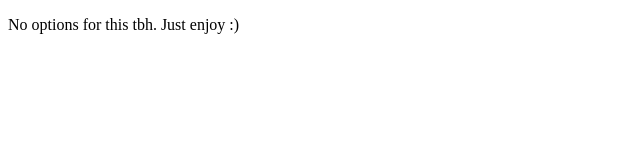
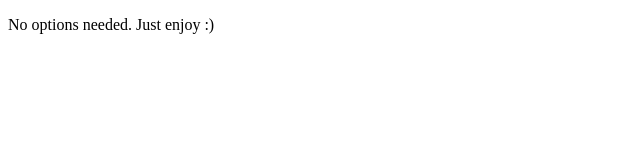
Before and after one commit to cihankoseoglu/videospeed, a browser extension: page options.html in a window 1280 px wide. Shown: the full height of the page, 0-640 px from the left. Drawn offline with Linux system fonts and the light colour scheme.

Commit message:
Edit options

```diff
--- a/options.html
+++ b/options.html
@@ -4,7 +4,7 @@
   </head>
   <body>
     <div>
-      <p>No options for this tbh. Just enjoy :)</p>
+      <p>No options needed. Just enjoy :)</p>
     </div>
   </body>
   <script src="src/js/options.js"></script>
--- a/src/js/popup.js
+++ b/src/js/popup.js
@@ -68,4 +68,4 @@ document.querySelector('.button-reset').addEventListener('click', () => {
 sliderEl.noUiSlider.on('update', () => {
     playbackRateEl.textContent = `Videos playing at ${sliderEl.noUiSlider.get()}x speed.`
     changePlaybackRate(sliderEl.noUiSlider.get())
-})
+});
```
